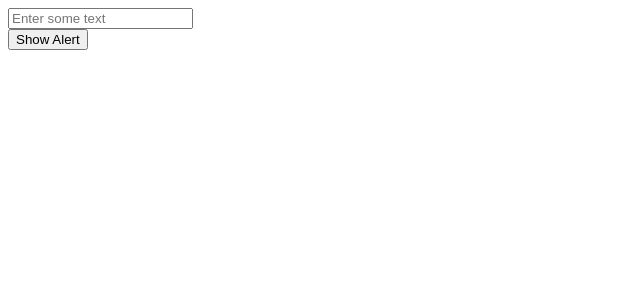
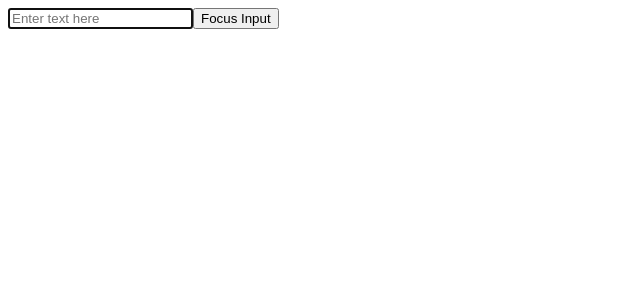
Before and after one commit to subh511/assignment_week_6, a React (Vite) app: page / in a window 1280 px wide. Shown: the top 300 px of the page, without its empty margins (0-640 px from the left). Built offline with nearby package versions, Linux system fonts and the light colour scheme.

Commit message:
useRef added

```diff
--- a/src/App.jsx
+++ b/src/App.jsx
@@ -1,6 +1,8 @@
 //import { Assignment1 } from "./components/Assignment1"
 
-import { Assignment2 } from "./components/useCallback/Assignment2"
+import Assignment1 from "./components/useRef/Assignment1"
+
+//import { Assignment2 } from "./components/useCallback/Assignment2"
 
 //import { Assignment1 } from "./components/useCallback/Assignment1"
 
@@ -15,7 +17,8 @@ function App() {
     {/*<Assignment2/>*/}
     {/*<Assignment3/>*/}
     {/*<Assignment1/>*/}
-    <Assignment2/>
+    {/*<Assignment2/>*/}
+    <Assignment1/>
     </div>
   )
 }
--- /dev/null
+++ b/src/components/useRef/Assignment1.jsx
@@ -0,0 +1,25 @@
+import { useEffect,useRef } from "react";
+
+// Create a component with a text input field and a button. When the component mounts or the button is clicked, automatically focus the text input field using useRef.
+
+function Assignment1() {
+
+    const inputRef = useRef();
+
+    useEffect(() => {
+        inputRef.current.focus()
+    }, [inputRef]);
+
+    const handleButtonClick = () => {
+        inputRef.current.focus()
+    };
+
+    return (
+        <div>
+            <input ref={inputRef} type="text" placeholder="Enter text here" />
+            <button onClick={handleButtonClick}>Focus Input</button>
+        </div>
+    );
+}
+
+export default Assignment1;
--- /dev/null
+++ b/src/components/useRef/Assignment2.jsx
@@ -0,0 +1,19 @@
+import React, { useState, useCallback } from 'react';
+
+// Create a component that tracks and displays the number of times it has been rendered. Use useRef to create a variable that persists across renders without causing additional renders when it changes.
+
+export function Assignment2() {
+    const [, forceRender] = useState(0);
+
+    const handleReRender = () => {
+        // Update state to force re-render
+        forceRender(Math.random());
+    };
+
+    return (
+        <div>
+            <p>This component has rendered {0} times.</p>
+            <button onClick={handleReRender}>Force Re-render</button>
+        </div>
+    );
+};
```
